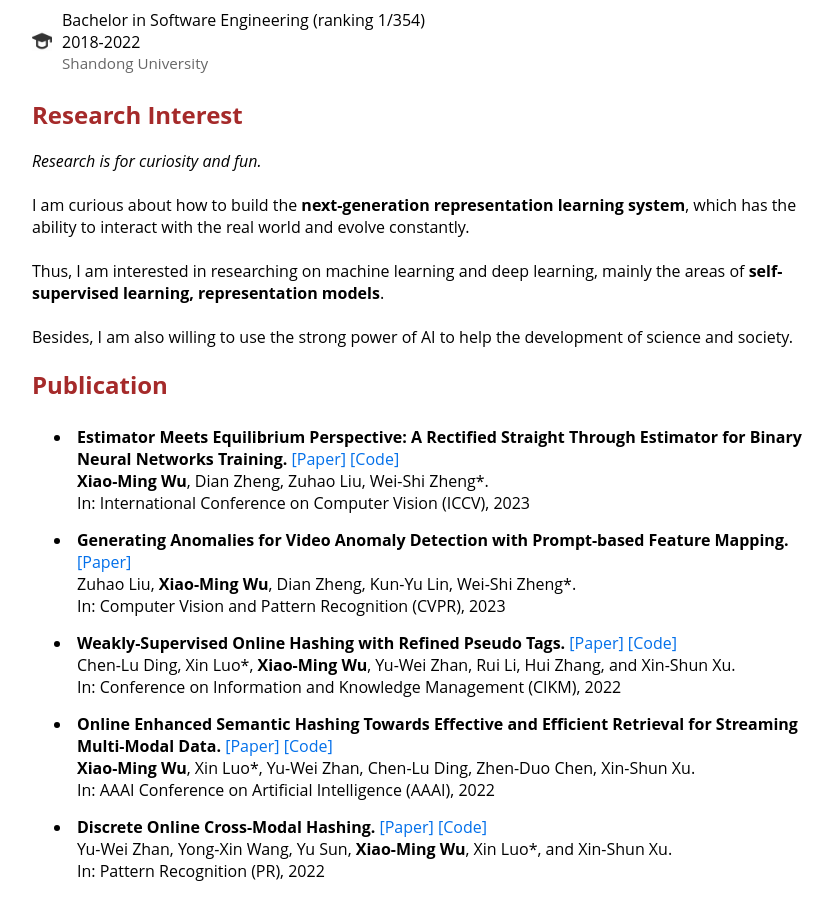
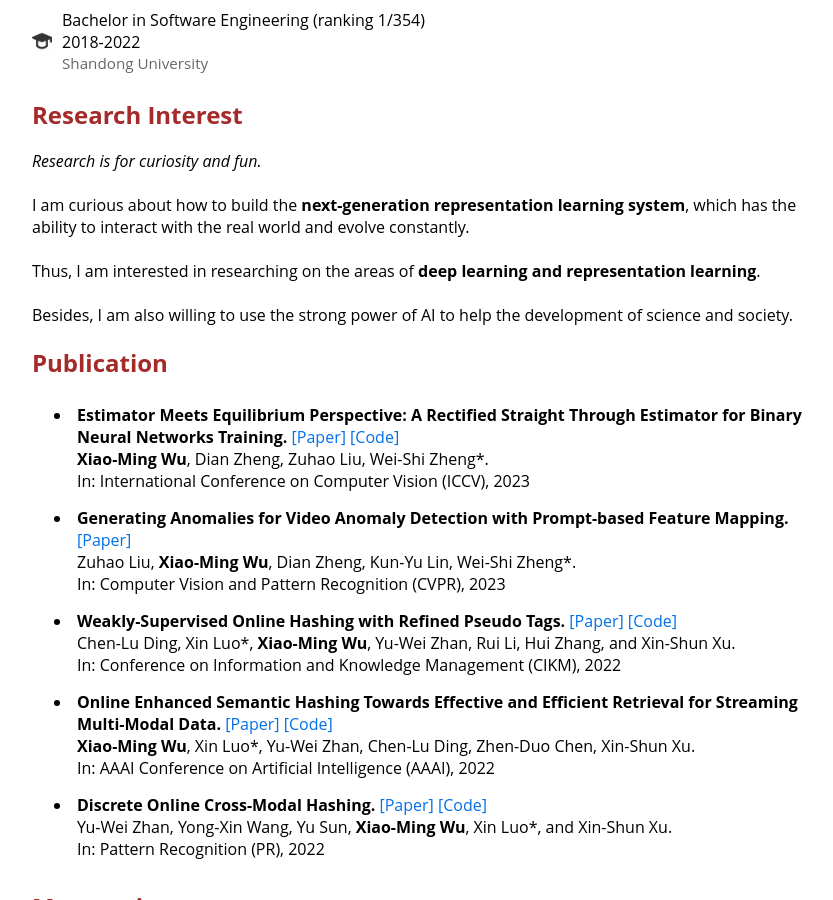
Before and after one commit to DravenALG/DravenALG.github.io, a Jekyll site: the page built from index.html, in a window 1280 px wide and 900 px high, scrolled down 672 px. Shown: the whole window, without its empty margins (208-1041 px from the left). Built offline with Jekyll 4.4.1, drawn with Linux system fonts in a browser that asks for light colours.

Commit message:
Update index.html

```diff
--- a/index.html
+++ b/index.html
@@ -65,7 +65,7 @@ title: Xiao-Ming Wu (伍晓鸣)
 
     I am curious about how to build the <span style='font-weight: bold;'>next-generation representation learning system</span>, which has the ability to interact with the real world and evolve constantly.<br><br>
 
-    Thus, I am interested in researching on machine learning and deep learning, mainly the areas of <span style='font-weight: bold;'>self-supervised learning, representation models</span>.<br><br>
+    Thus, I am interested in researching on the areas of <span style='font-weight: bold;'>deep learning and representation learning</span>.<br><br>
 
     Besides, I am also willing to use the strong power of AI to help the development of science and society.<br>
 </div>
```
